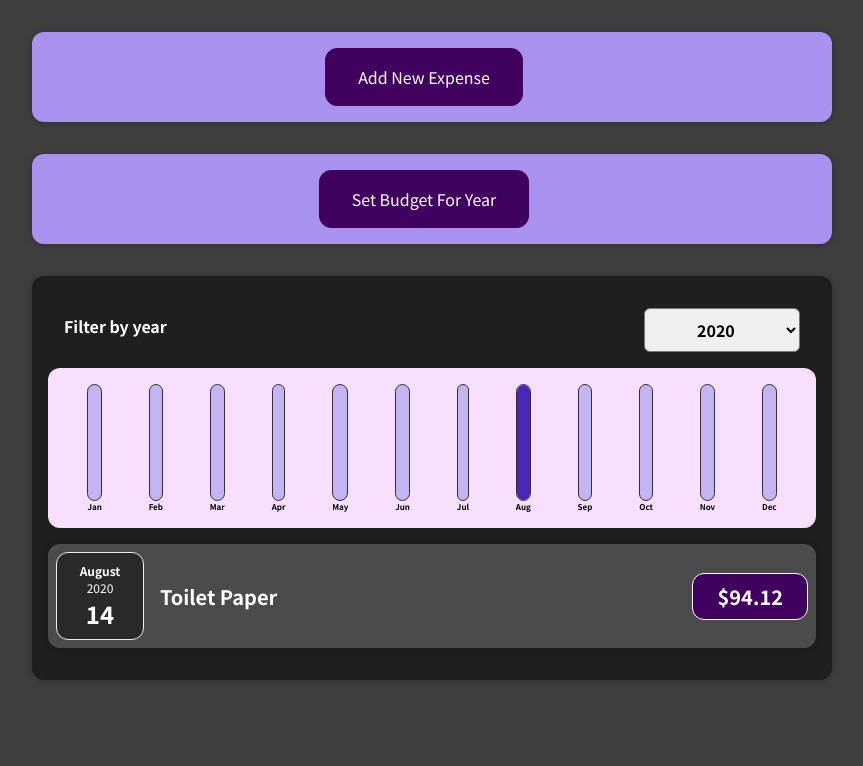
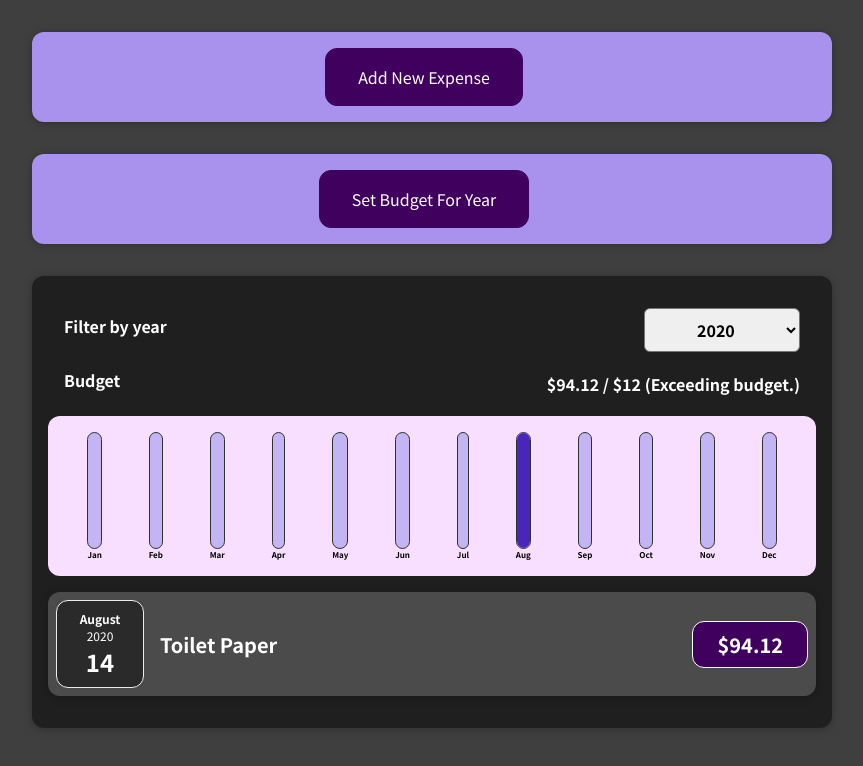
Before and after one commit to aazibch/expense-tracker, a React (Create React App) app: page / in a window 1280 px wide. Shown: the top 766 px of the page, without its empty margins (208-1071 px from the left). Built offline with nearby package versions, Linux system fonts and the light colour scheme.

Commit message:
Added component to show budget and total expenses

```diff
--- a/src/App.js
+++ b/src/App.js
@@ -1,6 +1,6 @@
 import { useState } from 'react';
 import Expenses from './components/Expenses/Expenses';
-import SetBudget from './components/Expenses/SetBudget/SetBudget';
+import SetBudget from './components/SetBudget/SetBudget';
 import NewExpense from './components/NewExpense/NewExpense';
 
 const DUMMY_EXPENSES = [
@@ -75,7 +75,7 @@ function App() {
         <div>
             <NewExpense onAddExpense={addExpenseHandler} />
             <SetBudget onUpdateBudget={updateBudgetHandler} budgets={budgets} />
-            <Expenses expenses={expenses} />
+            <Expenses expenses={expenses} budgets={budgets} />
         </div>
     );
 }
--- a/src/components/Expenses/Expenses.js
+++ b/src/components/Expenses/Expenses.js
@@ -3,6 +3,7 @@ import Card from '../UI/Card/Card';
 import ExpensesFilter from './ExpenseFilter/ExpenseFilter';
 import ExpensesChart from './ExpensesChart/ExpensesChart';
 import ExpensesList from './ExpensesList/ExpensesList';
+import ExpensesBudget from './ExpensesBudget/ExpensesBudget';
 
 import './Expenses.css';
 
@@ -17,11 +18,20 @@ const Expenses = (props) => {
         (expense) => expense.date.getFullYear() === +filterYear
     );
 
+    const budgetForFilterYear = props.budgets.find(
+        (budget) => budget.year === filterYear
+    );
+
     return (
         <Card className="expenses">
             <ExpensesFilter
                 value={filterYear}
                 onFilterYearChange={onFilterYearChange}
+            />
+            <ExpensesBudget
+                filterYear={filterYear}
+                filteredExpenses={filteredExpenses}
+                budget={budgetForFilterYear.budget}
             />
             <ExpensesChart expenses={filteredExpenses} />
             <ExpensesList expenses={filteredExpenses} />
--- /dev/null
+++ b/src/components/Expenses/ExpensesBudget/ExpensesBudget.css
@@ -0,0 +1,14 @@
+.expenses-budget {
+    color: white;
+    padding: 0 1rem;
+    display: flex;
+    width: 100%;
+    align-items: center;
+    justify-content: space-between;
+    margin: 1rem 0;
+    font-weight: bold;
+}
+
+.expenses-budget__label {
+    margin-bottom: 0.5rem;
+}
--- a/src/components/Expenses/ExpensesBudget/ExpensesBudget.js
+++ b/src/components/Expenses/ExpensesBudget/ExpensesBudget.js
@@ -0,0 +1,24 @@
+import './ExpensesBudget.css';
+
+const ExpensesBudget = (props) => {
+    let totalExpenses = 0;
+
+    for (const expense of props.filteredExpenses) {
+        totalExpenses += expense.amount;
+    }
+
+    let message = '';
+
+    if (totalExpenses > props.budget) message = '(Exceeding budget.)';
+
+    return (
+        <div className="expenses-budget">
+            <span className="expenses-budget__label">Budget</span>
+            <span>
+                ${totalExpenses} / ${props.budget} {message}
+            </span>
+        </div>
+    );
+};
+
+export default ExpensesBudget;
--- a/src/components/Expenses/SetBudget/SetBudget.js
+++ b/src/components/SetBudget/SetBudget.js
@@ -1,6 +1,6 @@
 import { useState } from 'react';
 import BudgetForm from './BudgetForm/BudgetForm';
-import FormContainer from '../../UI/FormContainer/FormContainer';
+import FormContainer from '../UI/FormContainer/FormContainer';
 
 const SetBudget = (props) => {
     const [showBudgetForm, setShowBudgetForm] = useState(false);
```
Also changed, not shown: src/components/SetBudget/BudgetForm/BudgetForm.js (renamed from src/components/Expenses/SetBudget/BudgetForm/BudgetForm.js), 1 other file (tests, documents, lock files or other folders).
